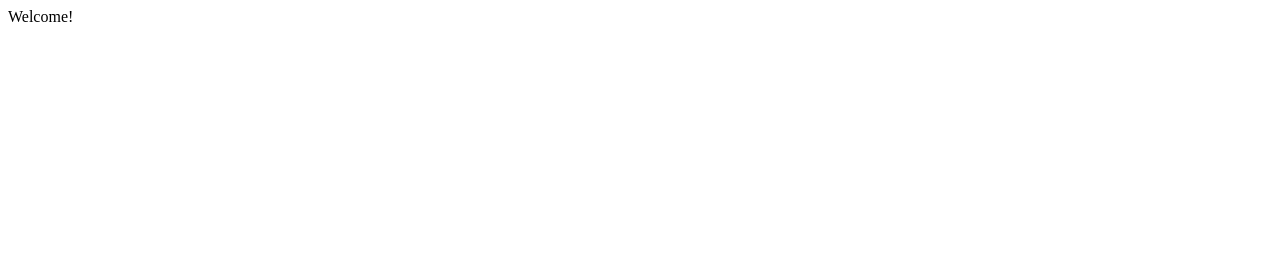
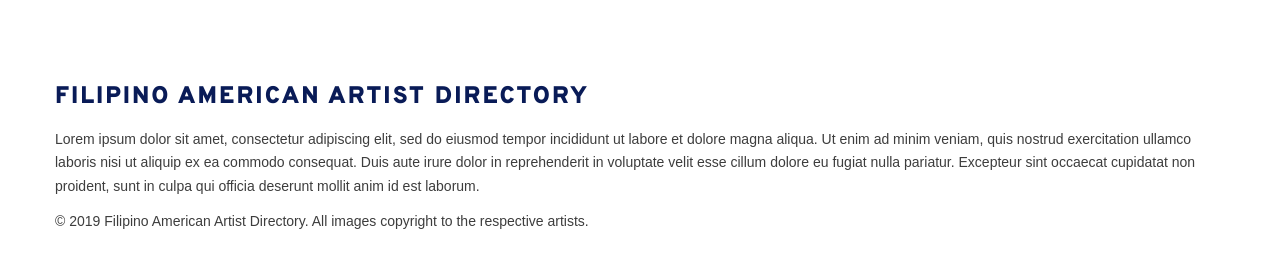
Before and after one commit to njosefbeck/filamartistdirectory.com, a Gatsby site: page / in a window 1280 px wide. Built offline with nearby package versions, Linux system fonts and the light colour scheme; Gatsby itself is replaced by a stand-in of ours.

Commit message:
Add initial page components

```diff
--- /dev/null
+++ b/src/components/logo/Logo.css
@@ -0,0 +1,14 @@
+.logo {
+  font-family: 'Overpass', Arial, Helvetica;
+  font-weight: 900;
+  text-transform: uppercase;
+  font-size: 24px;
+  letter-spacing: 2px;
+  text-align: center;
+}
+
+@media (min-width: 1000px) {
+  .logo {
+    text-align: left;
+  }
+}
--- /dev/null
+++ b/src/components/logo/index.js
@@ -0,0 +1,13 @@
+import './Logo.css'
+import { Link } from 'gatsby'
+import React from 'react'
+
+const Logo = () => (
+  <h1 className='logo'>
+    <Link to='/'>
+      Filipino American Artist Directory
+    </Link>
+  </h1>
+)
+
+export default Logo
--- /dev/null
+++ b/src/components/page.js
@@ -0,0 +1,20 @@
+import '../normalize.css'
+import '../global.css'
+import React, { Fragment } from 'react'
+import Logo from '../components/logo'
+
+const Page = ({ children }) => (
+  <Fragment>
+    <header>
+      <Logo />
+    </header>
+    <main>
+      {children}
+    </main>
+    <footer>
+      &copy; {new Date().getFullYear()} Filipino American Artist Directory. All images copyright to the respective artists.
+    </footer>
+  </Fragment>
+)
+
+export default Page
--- a/src/global.css
+++ b/src/global.css
@@ -1,3 +1,5 @@
+@import url('https://fonts.googleapis.com/css?family=Overpass:400,800,900&display=swap');
+
 :root {
   --navy: #091b57;
   --lime: #a5fc03;
@@ -11,11 +13,11 @@
 body {
   color: var(--gray, #3d3d3d);
   font-size: 14px;
-  font-family: Arial;
+  font-family: Arial, Helvetica;
 }
 
 p {
-  line-height: 1.9;
+  line-height: 1.7;
   margin-top: 0;
   margin-bottom: 14px;
 }
@@ -28,3 +30,21 @@ a {
 a:hover {
   color: var(--lime, #a5fc03);
 }
+
+header,
+main,
+footer {
+  max-width: 1200px;
+  padding-left: 15px;
+  padding-right: 15px;
+  margin-left: auto;
+  margin-right: auto;
+}
+
+header {
+  margin-top: 84px;
+}
+
+footer {
+  margin-bottom: 56px;
+}
--- a/src/pages/index.js
+++ b/src/pages/index.js
@@ -1,9 +1,10 @@
-import React from "react"
+import React from 'react'
+import Page from '../components/page'
 
 const IndexPage = () => (
-  <div>
-    Welcome!
-  </div>
+  <Page>
+    <p>Lorem ipsum dolor sit amet, consectetur adipiscing elit, sed do eiusmod tempor incididunt ut labore et dolore magna aliqua. Ut enim ad minim veniam, quis nostrud exercitation ullamco laboris nisi ut aliquip ex ea commodo consequat. Duis aute irure dolor in reprehenderit in voluptate velit esse cillum dolore eu fugiat nulla pariatur. Excepteur sint occaecat cupidatat non proident, sunt in culpa qui officia deserunt mollit anim id est laborum.</p>
+  </Page>
 )
 
 export default IndexPage
```
Also changed, not shown: src/components/seo.js (deleted, +0 -88 lines).
